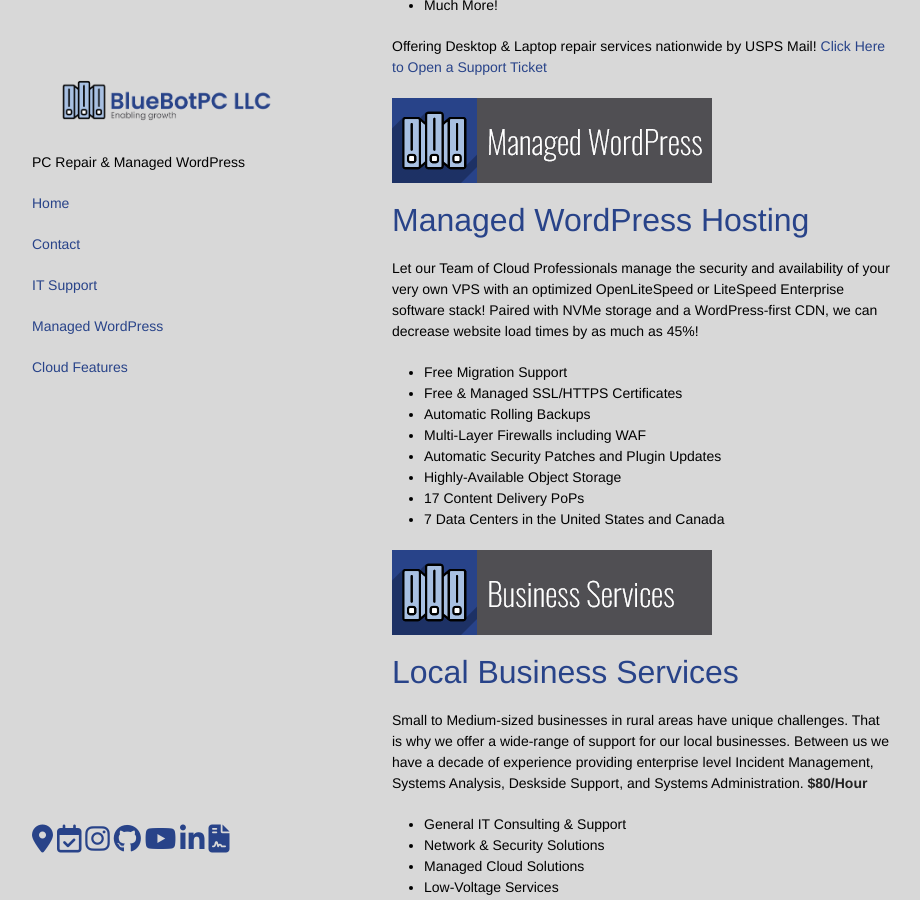
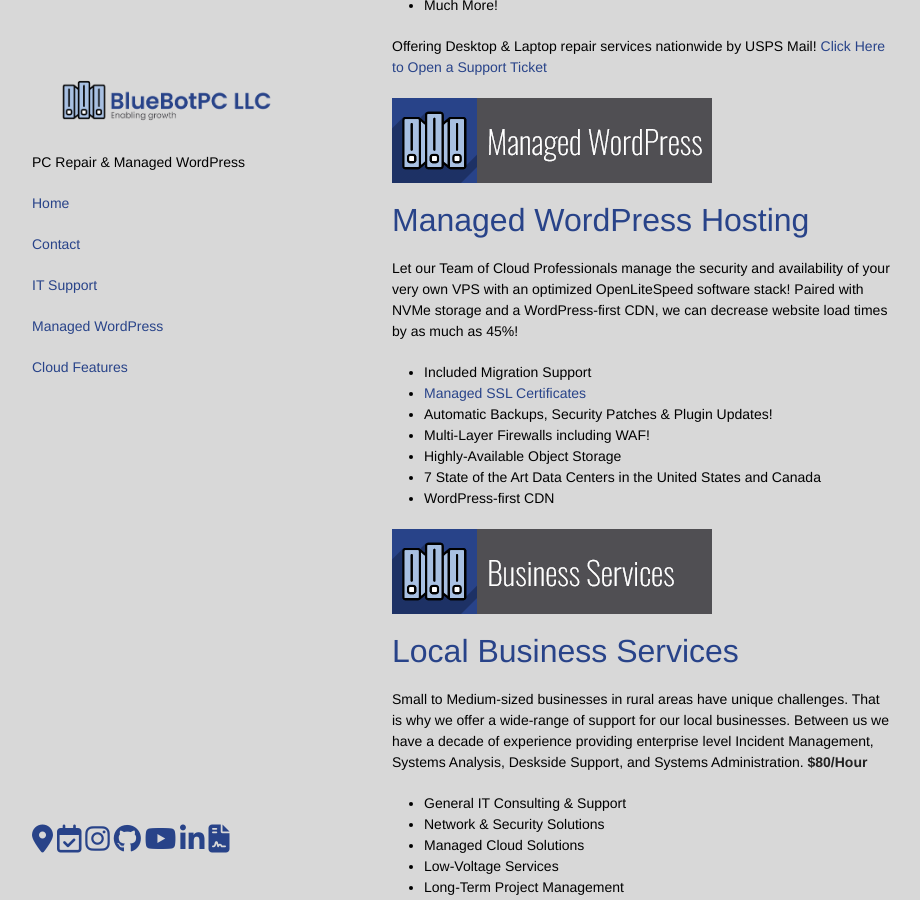
Before and after one commit to GoobyFRS/bluebotpc-web, a Jekyll site: the page built from index.md, in a window 1280 px wide and 900 px high, scrolled down 537 px. Shown: the whole window, without its empty margins (178-1098 px from the left). Built offline with Jekyll 4.4.1, drawn with Linux system fonts in a browser that asks for light colours; nearby versions of some CDN libraries; our own code applies the rules of GitHub Pages for plain Markdown files.

Commit message:
update index
cleaned up managed wordpress selling points

```diff
--- a/index.md
+++ b/index.md
@@ -21,16 +21,15 @@ Offering Desktop & Laptop repair services nationwide by USPS Mail! [Click Here t
 
 ## [Managed WordPress Hosting](https://www.bluebotpc.com/pages/wordpress)
 
-Let our Team of Cloud Professionals manage the security and availability of your very own VPS with an optimized OpenLiteSpeed or LiteSpeed Enterprise software stack! Paired with NVMe storage and a WordPress-first CDN, we can decrease website load times by as much as 45%!
+Let our Team of Cloud Professionals manage the security and availability of your very own VPS with an optimized OpenLiteSpeed software stack! Paired with NVMe storage and a WordPress-first CDN, we can decrease website load times by as much as 45%!
 
-- Free Migration Support
-- Free & Managed SSL/HTTPS Certificates
-- Automatic Rolling Backups
-- Multi-Layer Firewalls including WAF
-- Automatic Security Patches and Plugin Updates
+- Included Migration Support
+- [Managed SSL Certificates](https://www.letsencrypt.org/)
+- Automatic Backups, Security Patches & Plugin Updates!
+- Multi-Layer Firewalls including WAF!
 - Highly-Available Object Storage
-- 17 Content Delivery PoPs
-- 7 Data Centers in the United States and Canada
+- 7 State of the Art Data Centers in the United States and Canada
+- WordPress-first CDN
 
 ![SMBBanner](/assets/img/business_services_banner.png)
 
```
Also changed, not shown: pages/features.md (+3 -4 lines).
